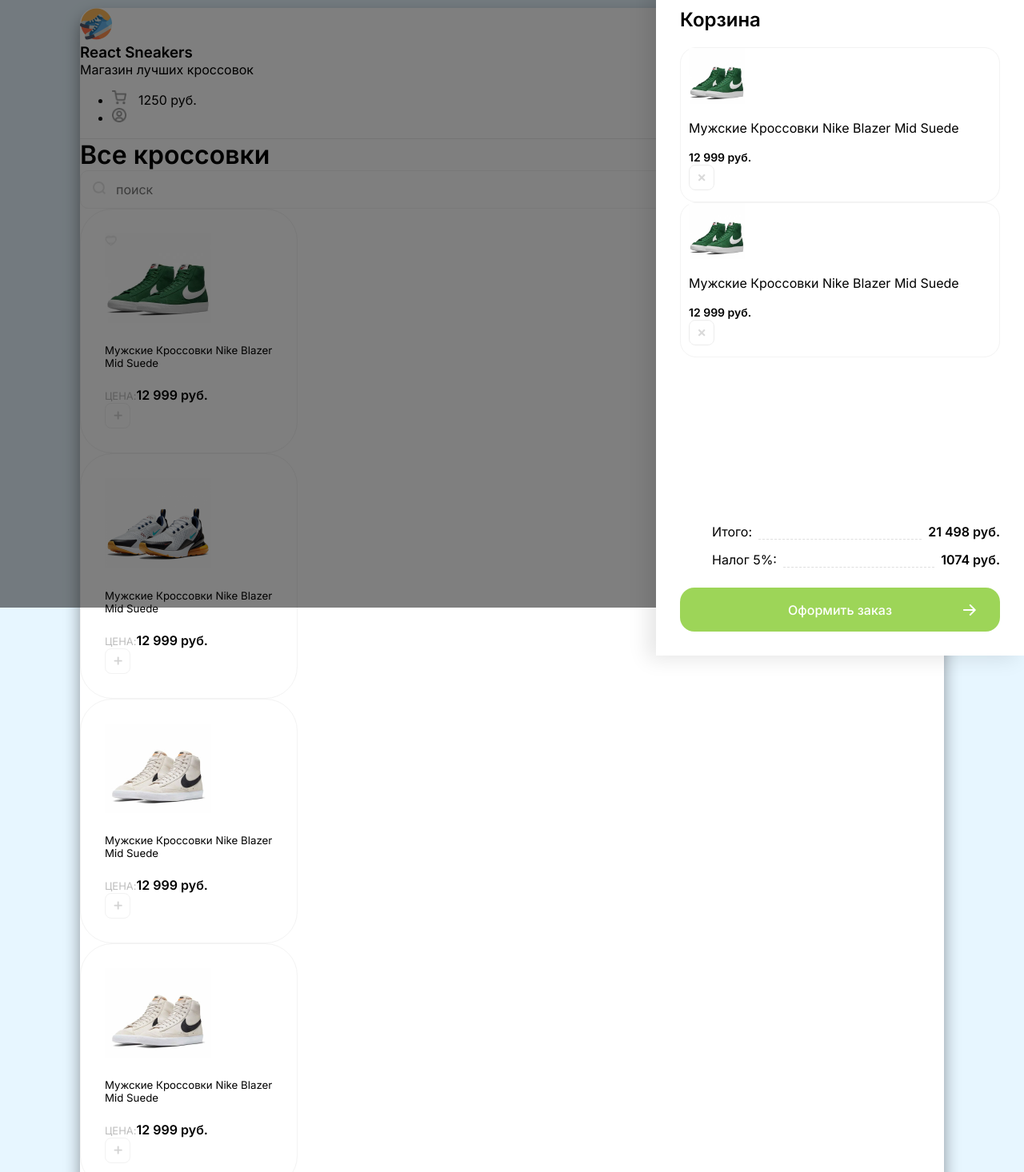
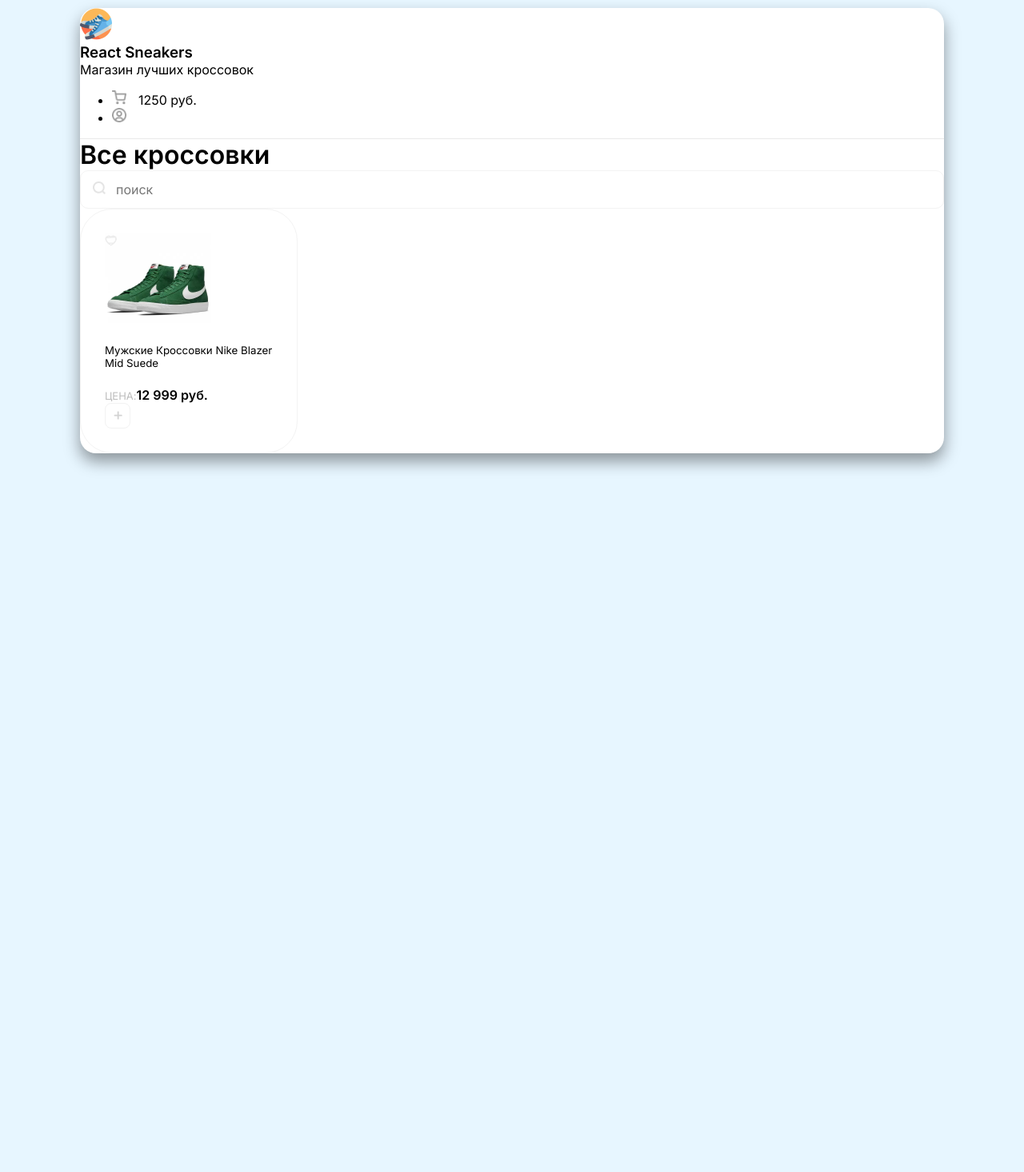
Before and after one commit to JENIA89/React-sneakers, a React (Create React App) app: page / in a window 1280 px wide. Shown: the part 40-1506 px from the top of the page at 80% size. After the commit the page ends 800 px from the top, so only its background shows below. Built offline with nearby package versions, Linux system fonts and the light colour scheme.

Commit message:
feat: create components

```diff
--- a/src/App.js
+++ b/src/App.js
@@ -1,86 +1,12 @@
+import Drawer from './components/Drawer';
+import Header from './components/Header';
+import Card from './components/Card';
+
 function App() {
   return (
     <div className='wrapper clear'>
-      <div className='overlay'>
-        <div className='drawer'>
-          <h2>Корзина</h2>
-
-          <div className='items'>
-            <div className='cartItem d-flex align-center mb-20'>
-              <img
-                className='mr-15'
-                width={70}
-                height={70}
-                src='/img/sneakers/1.jpg'
-                alt='sneaker'
-              />
-              <div className='mr-15'>
-                <p className='mb-5'>Мужские Кроссовки Nike Blazer Mid Suede</p>
-                <b>12 999 руб.</b>
-              </div>
-              <img
-                className='removeBtn'
-                src='/img/btn-remove.svg'
-                alt='remove'
-              />
-            </div>
-            <div className='cartItem d-flex align-center'>
-              <img
-                className='mr-15'
-                width={70}
-                height={70}
-                src='/img/sneakers/1.jpg'
-                alt='sneaker'
-              />
-              <div className='mr-15'>
-                <p className='mb-5'>Мужские Кроссовки Nike Blazer Mid Suede</p>
-                <b>12 999 руб.</b>
-              </div>
-              <img
-                className='removeBtn'
-                src='/img/btn-remove.svg'
-                alt='remove'
-              />
-            </div>
-          </div>
-
-          <div className='cartTotalBlock'>
-            <ul>
-              <li>
-                <span>Итого:</span>
-                <div></div>
-                <b>21 498 руб.</b>
-              </li>
-              <li>
-                <span>Налог 5%:</span>
-                <div></div>
-                <b>1074 руб. </b>
-              </li>
-            </ul>
-            <button className='greenButton'>
-              Оформить заказ <img src='/img/arrow.png' alt='arrow' />
-            </button>
-          </div>
-        </div>
-      </div>
-      <header className='d-flex justify-between align-center p-40'>
-        <div className='d-flex align-center'>
-          <img width={40} height={40} src='/img/logo.png' />
-          <div>
-            <h3 className='text-uppercase'>React Sneakers</h3>
-            <p>Магазин лучших кроссовок</p>
-          </div>
-        </div>
-        <ul className='headerRight d-flex'>
-          <li className='mr-30 '>
-            <img width={18} src='/img/cart.png' />
-            <span>1250 руб.</span>
-          </li>
-          <li>
-            <img width={18} src='/img/user.png' />
-          </li>
-        </ul>
-      </header>
+      <Drawer />
+      <Header />
       <div className='content p-40'>
         <div className='d-flex align-center justify-between mb-40'>
           <h1>Все кроссовки</h1>
@@ -90,61 +16,7 @@
           </div>
         </div>
         <div className='d-flex flex-wrap'>
-          <div className='card'>
-            <div className='favorite'>
-              <img src='/img/unlike-heart.svg' alt='leke' />
-            </div>
-            <img width={133} height={112} src='/img/sneakers/1.jpg' alt='' />
-            <h5>Мужские Кроссовки Nike Blazer Mid Suede</h5>
-            <div className='d-flex justify-between align-center'>
-              <div className='d-flex flex-column'>
-                <span>Цена:</span>
-                <b>12 999 руб.</b>
-              </div>
-              <button className='button'>
-                <img width={11} height={11} src='/img/plus.svg' alt='plus' />
-              </button>
-            </div>
-          </div>
-          <div className='card'>
-            <img width={133} height={112} src='/img/sneakers/2.jpg' alt='' />
-            <h5>Мужские Кроссовки Nike Blazer Mid Suede</h5>
-            <div className='d-flex justify-between align-center'>
-              <div className='d-flex flex-column'>
-                <span>Цена:</span>
-                <b>12 999 руб.</b>
-              </div>
-              <button className='button'>
-                <img width={11} height={11} src='/img/plus.svg' alt='plus' />
-              </button>
-            </div>
-          </div>
-          <div className='card'>
-            <img width={133} height={112} src='/img/sneakers/3.jpg' alt='' />
-            <h5>Мужские Кроссовки Nike Blazer Mid Suede</h5>
-            <div className='d-flex justify-between align-center'>
-              <div className='d-flex flex-column'>
-                <span>Цена:</span>
-                <b>12 999 руб.</b>
-              </div>
-              <button className='button'>
-                <img width={11} height={11} src='/img/plus.svg' alt='plus' />
-              </button>
-            </div>
-          </div>
-          <div className='card'>
-            <img width={133} height={112} src='/img/sneakers/3.jpg' alt='' />
-            <h5>Мужские Кроссовки Nike Blazer Mid Suede</h5>
-            <div className='d-flex justify-between align-center'>
-              <div className='d-flex flex-column'>
-                <span>Цена:</span>
-                <b>12 999 руб.</b>
-              </div>
-              <button className='button'>
-                <img width={11} height={11} src='/img/plus.svg' alt='plus' />
-              </button>
-            </div>
-          </div>
+          <Card />
         </div>
       </div>
     </div>
--- /dev/null
+++ b/src/components/Card.js
@@ -0,0 +1,20 @@
+export default function Card() {
+  return (
+    <div className='card'>
+      <div className='favorite'>
+        <img src='/img/unlike-heart.svg' alt='leke' />
+      </div>
+      <img width={133} height={112} src='/img/sneakers/1.jpg' alt='' />
+      <h5>Мужские Кроссовки Nike Blazer Mid Suede</h5>
+      <div className='d-flex justify-between align-center'>
+        <div className='d-flex flex-column'>
+          <span>Цена:</span>
+          <b>12 999 руб.</b>
+        </div>
+        <button className='button'>
+          <img width={11} height={11} src='/img/plus.svg' alt='plus' />
+        </button>
+      </div>
+    </div>
+  );
+}
--- /dev/null
+++ b/src/components/Drawer.js
@@ -0,0 +1,65 @@
+export default function Drawer() {
+  return (
+    <div style={{ display: 'none' }} className='overlay'>
+      <div className='drawer'>
+        <h2 className='d-flex align-center justify-between'>
+          Корзина
+          <img
+            className='removeBtn cu-p'
+            src='/img/btn-remove.svg'
+            alt='remove'
+          />
+        </h2>
+
+        <div className='items'>
+          <div className='cartItem d-flex align-center mb-20'>
+            <img
+              className='mr-15'
+              width={70}
+              height={70}
+              src='/img/sneakers/1.jpg'
+              alt='sneaker'
+            />
+            <div className='mr-15'>
+              <p className='mb-5'>Мужские Кроссовки Nike Blazer Mid Suede</p>
+              <b>12 999 руб.</b>
+            </div>
+            <img className='removeBtn' src='/img/btn-remove.svg' alt='remove' />
+          </div>
+          <div className='cartItem d-flex align-center'>
+            <img
+              className='mr-15'
+              width={70}
+              height={70}
+              src='/img/sneakers/1.jpg'
+              alt='sneaker'
+            />
+            <div className='mr-15'>
+              <p className='mb-5'>Мужские Кроссовки Nike Blazer Mid Suede</p>
+              <b>12 999 руб.</b>
+            </div>
+            <img className='removeBtn' src='/img/btn-remove.svg' alt='remove' />
+          </div>
+        </div>
+
+        <div className='cartTotalBlock'>
+          <ul>
+            <li>
+              <span>Итого:</span>
+              <div></div>
+              <b>21 498 руб.</b>
+            </li>
+            <li>
+              <span>Налог 5%:</span>
+              <div></div>
+              <b>1074 руб. </b>
+            </li>
+          </ul>
+          <button className='greenButton'>
+            Оформить заказ <img src='/img/arrow.png' alt='arrow' />
+          </button>
+        </div>
+      </div>
+    </div>
+  );
+}
--- /dev/null
+++ b/src/components/Header.js
@@ -0,0 +1,22 @@
+export default function Header() {
+  return (
+    <header className='d-flex justify-between align-center p-40'>
+      <div className='d-flex align-center'>
+        <img width={40} height={40} src='/img/logo.png' />
+        <div>
+          <h3 className='text-uppercase'>React Sneakers</h3>
+          <p>Магазин лучших кроссовок</p>
+        </div>
+      </div>
+      <ul className='headerRight d-flex'>
+        <li className='mr-30 '>
+          <img width={18} src='/img/cart.png' />
+          <span>1250 руб.</span>
+        </li>
+        <li>
+          <img width={18} src='/img/user.png' />
+        </li>
+      </ul>
+    </header>
+  );
+}
--- a/src/index.scss
+++ b/src/index.scss
@@ -106,12 +106,16 @@
   box-shadow: -10px 4px 24px rgba(0, 0, 0, 0.1);
   padding: 30px;
   display: flex;
-    flex-direction: column;
+  flex-direction: column;
+
+  .items{
+    flex: 1;
+    overflow: auto;
+  }
+
 }
 
-.items{
-  flex: 1;
-}
+
 
 .cartItem{
   border: 1px solid #F3F3F3;
```
